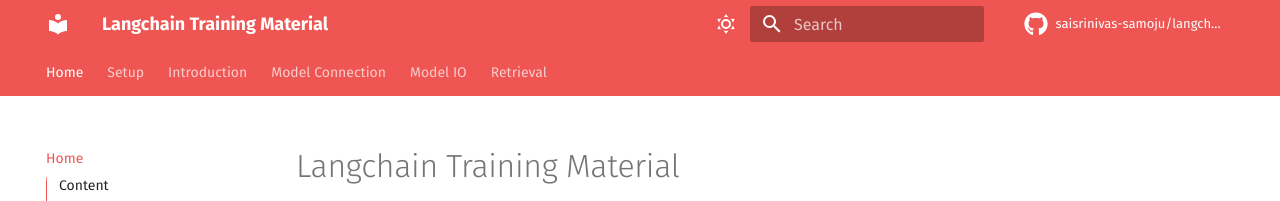
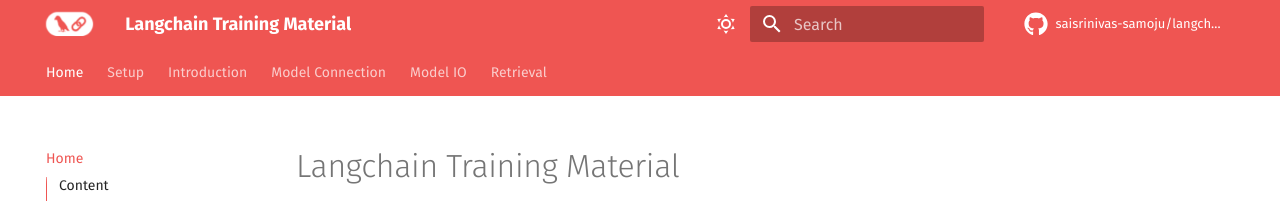
Before and after one commit to saisrinivas-samoju/langchain_training, an MkDocs documentation site: the page built from docs/index.md, in a window 1280 px wide. Shown: the top 201 px of the page. Built offline with MkDocs 1.6.1 and Material for MkDocs 9.7.7, drawn with Linux system fonts in a browser that asks for light colours; comment, search, counter and statistics services are not loaded.

Commit message:
Add langchain logo to the webpage

```diff
--- a/mkdocs.yml
+++ b/mkdocs.yml
@@ -18,6 +18,7 @@
 
 theme:
   name: material
+  logo: img/langchain_icon.png
   font:
     text: Fira Sans
     code: Fira Code
```
Also changed, not shown: docs/img/langchain_full_icon.png (added), docs/img/langchain_icon.png (added).
